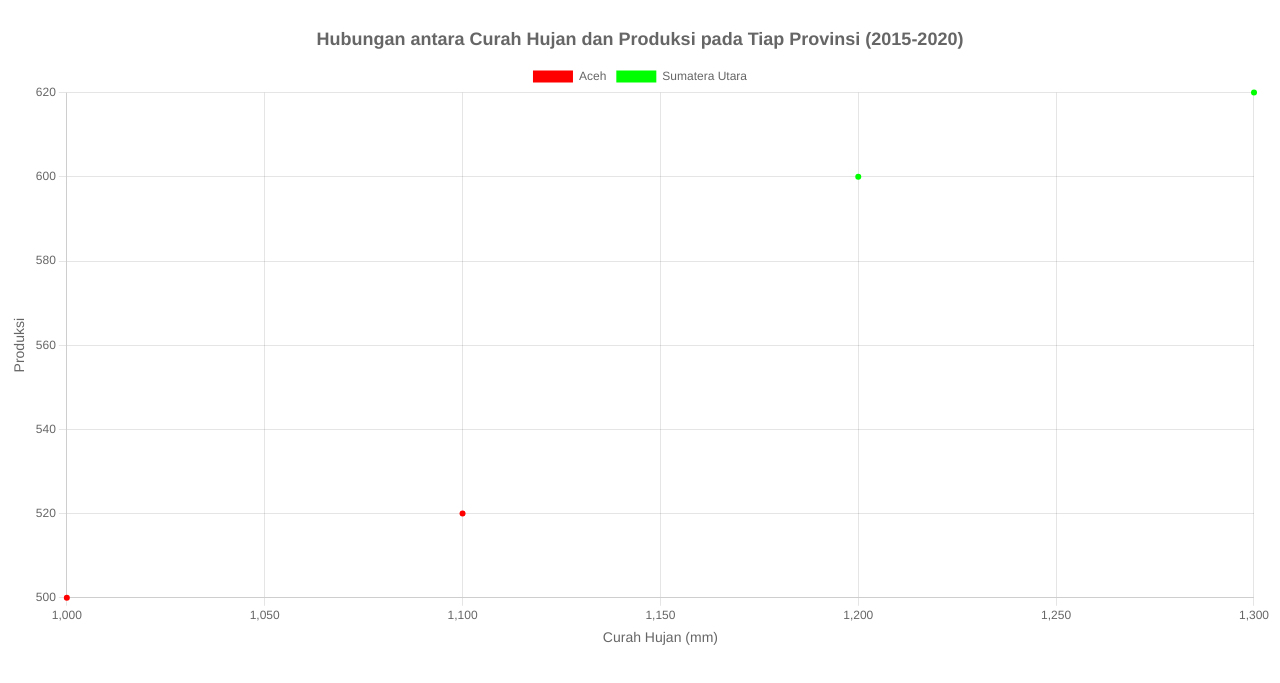
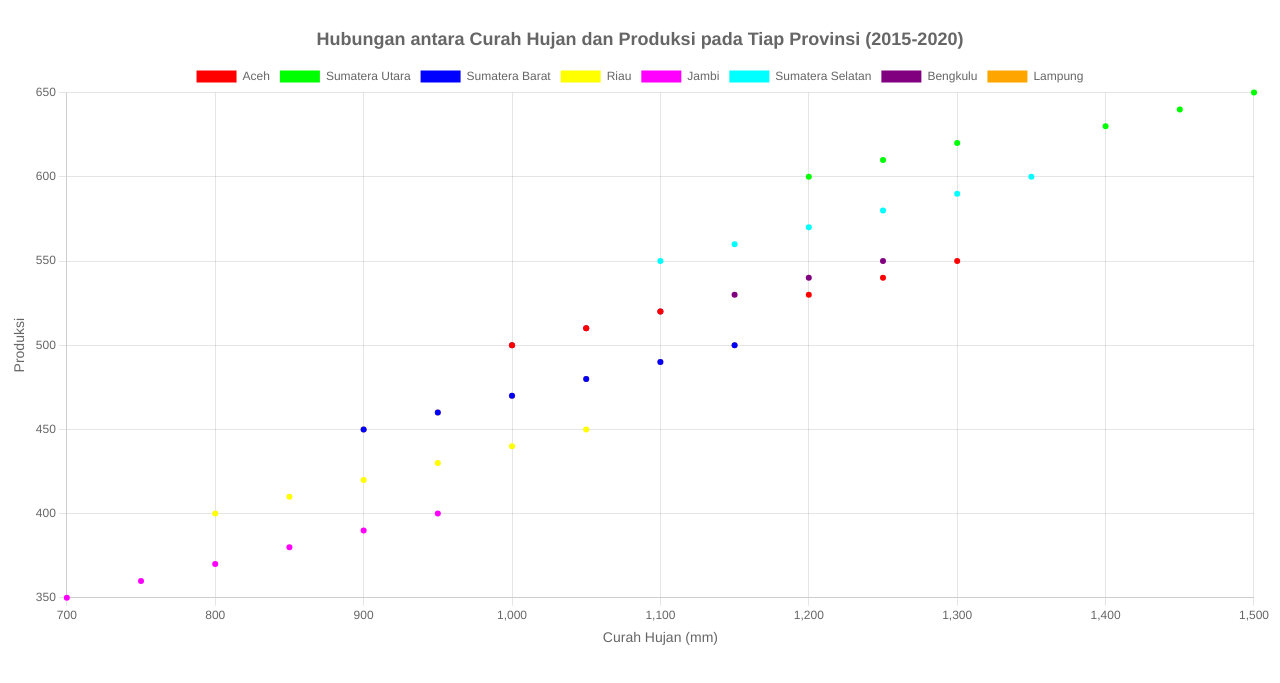
Before and after one commit to bunyamin88/GKV-K3-kelompok5, a plain HTML site: page scatter.html in a window 1280 px wide. Shown: the part 61-744 px from the top of the page. Drawn offline with nearby package versions, Linux system fonts and the light colour scheme.

Commit message:
scatter.html

```diff
--- a/scatter.html
+++ b/scatter.html
@@ -23,11 +23,69 @@
 
         // Data manual untuk scatter plot
         const rawData = [
+            // Data Aceh
             { Provinsi: "Aceh", Tahun: 2015, CurahHujan: 1000, Produksi: 500 },
             { Provinsi: "Aceh", Tahun: 2016, CurahHujan: 1100, Produksi: 520 },
+            { Provinsi: "Aceh", Tahun: 2017, CurahHujan: 1050, Produksi: 510 },
+            { Provinsi: "Aceh", Tahun: 2018, CurahHujan: 1200, Produksi: 530 },
+            { Provinsi: "Aceh", Tahun: 2019, CurahHujan: 1250, Produksi: 540 },
+            { Provinsi: "Aceh", Tahun: 2020, CurahHujan: 1300, Produksi: 550 },
+
+            // Data Sumatera Utara
             { Provinsi: "Sumatera Utara", Tahun: 2015, CurahHujan: 1200, Produksi: 600 },
             { Provinsi: "Sumatera Utara", Tahun: 2016, CurahHujan: 1300, Produksi: 620 },
-            // Tambahkan data lainnya sesuai kebutuhan
+            { Provinsi: "Sumatera Utara", Tahun: 2017, CurahHujan: 1250, Produksi: 610 },
+            { Provinsi: "Sumatera Utara", Tahun: 2018, CurahHujan: 1400, Produksi: 630 },
+            { Provinsi: "Sumatera Utara", Tahun: 2019, CurahHujan: 1450, Produksi: 640 },
+            { Provinsi: "Sumatera Utara", Tahun: 2020, CurahHujan: 1500, Produksi: 650 },
+
+            // Data Sumatera Barat
+            { Provinsi: "Sumatera Barat", Tahun: 2015, CurahHujan: 900, Produksi: 450 },
+            { Provinsi: "Sumatera Barat", Tahun: 2016, CurahHujan: 950, Produksi: 460 },
+            { Provinsi: "Sumatera Barat", Tahun: 2017, CurahHujan: 1000, Produksi: 470 },
+            { Provinsi: "Sumatera Barat", Tahun: 2018, CurahHujan: 1050, Produksi: 480 },
+            { Provinsi: "Sumatera Barat", Tahun: 2019, CurahHujan: 1100, Produksi: 490 },
+            { Provinsi: "Sumatera Barat", Tahun: 2020, CurahHujan: 1150, Produksi: 500 },
+
+            // Data Riau
+            { Provinsi: "Riau", Tahun: 2015, CurahHujan: 800, Produksi: 400 },
+            { Provinsi: "Riau", Tahun: 2016, CurahHujan: 850, Produksi: 410 },
+            { Provinsi: "Riau", Tahun: 2017, CurahHujan: 900, Produksi: 420 },
+            { Provinsi: "Riau", Tahun: 2018, CurahHujan: 950, Produksi: 430 },
+            { Provinsi: "Riau", Tahun: 2019, CurahHujan: 1000, Produksi: 440 },
+            { Provinsi: "Riau", Tahun: 2020, CurahHujan: 1050, Produksi: 450 },
+
+            // Data Jambi
+            { Provinsi: "Jambi", Tahun: 2015, CurahHujan: 700, Produksi: 350 },
+            { Provinsi: "Jambi", Tahun: 2016, CurahHujan: 750, Produksi: 360 },
+            { Provinsi: "Jambi", Tahun: 2017, CurahHujan: 800, Produksi: 370 },
+            { Provinsi: "Jambi", Tahun: 2018, CurahHujan: 850, Produksi: 380 },
+            { Provinsi: "Jambi", Tahun: 2019, CurahHujan: 900, Produksi: 390 },
+            { Provinsi: "Jambi", Tahun: 2020, CurahHujan: 950, Produksi: 400 },
+
+            // Data Sumatera Selatan
+            { Provinsi: "Sumatera Selatan", Tahun: 2015, CurahHujan: 1100, Produksi: 550 },
+            { Provinsi: "Sumatera Selatan", Tahun: 2016, CurahHujan: 1150, Produksi: 560 },
+            { Provinsi: "Sumatera Selatan", Tahun: 2017, CurahHujan: 1200, Produksi: 570 },
+            { Provinsi: "Sumatera Selatan", Tahun: 2018, CurahHujan: 1250, Produksi: 580 },
+            { Provinsi: "Sumatera Selatan", Tahun: 2019, CurahHujan: 1300, Produksi: 590 },
+            { Provinsi: "Sumatera Selatan", Tahun: 2020, CurahHujan: 1350, Produksi: 600 },
+
+            // Data Bengkulu
+            { Provinsi: "Bengkulu", Tahun: 2015, CurahHujan: 1000, Produksi: 500 },
+            { Provinsi: "Bengkulu", Tahun: 2016, CurahHujan: 1050, Produksi: 510 },
+            { Provinsi: "Bengkulu", Tahun: 2017, CurahHujan: 1100, Produksi: 520 },
+            { Provinsi: "Bengkulu", Tahun: 2018, CurahHujan: 1150, Produksi: 530 },
+            { Provinsi: "Bengkulu", Tahun: 2019, CurahHujan: 1200, Produksi: 540 },
+            { Provinsi: "Bengkulu", Tahun: 2020, CurahHujan: 1250, Produksi: 550 },
+
+            // Data Lampung
+            { Provinsi: "Lampung", Tahun: 2015, CurahHujan: 900, Produksi: 450 },
+            { Provinsi: "Lampung", Tahun: 2016, CurahHujan: 950, Produksi: 460 },
+            { Provinsi: "Lampung", Tahun: 2017, CurahHujan: 1000, Produksi: 470 },
+            { Provinsi: "Lampung", Tahun: 2018, CurahHujan: 1050, Produksi: 480 },
+            { Provinsi: "Lampung", Tahun: 2019, CurahHujan: 1100, Produksi: 490 },
+            { Provinsi: "Lampung", Tahun: 2020, CurahHujan: 1150, Produksi: 500 },
         ];
 
         // Fungsi untuk memproses data manual
@@ -61,16 +119,6 @@
             }));
 
             return datasets;
-        };
-
-        // Fungsi untuk mendapatkan warna acak
-        const getRandomColor = () => {
-            const letters = '0123456789ABCDEF';
-            let color = '#';
-            for (let i = 0; i < 6; i++) {
-                color += letters[Math.floor(Math.random() * 16)];
-            }
-            return color;
         };
 
         // Membuat chart setelah data diambil
```
